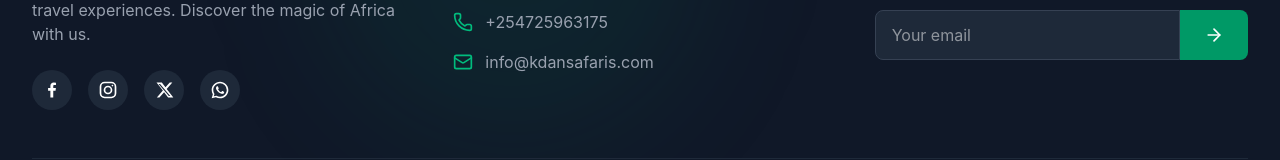
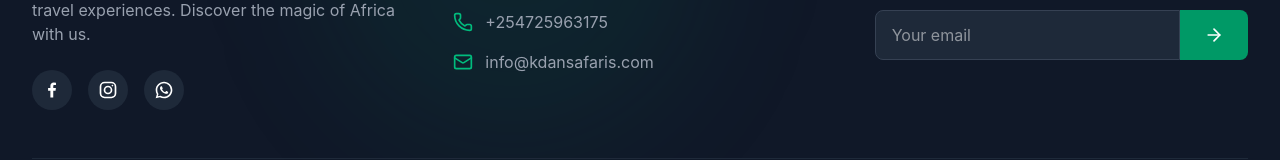
Before and after one commit to jermainethiga/KDanTours, a React (Vite) app: page / in a window 1280 px wide. Shown: the part 5848-6008 px from the top of the page. Built offline with nearby package versions, Linux system fonts and the light colour scheme.

Commit message:
links push

```diff
--- a/src/App.tsx
+++ b/src/App.tsx
@@ -31,12 +31,6 @@ const InstagramIcon = ({ className }: { className?: string }) => (
     <rect x="3" y="3" width="18" height="18" rx="5" />
     <circle cx="12" cy="12" r="4.2" />
     <circle cx="17.3" cy="6.7" r="1" fill="currentColor" stroke="none" />
-  </svg>
-);
-
-const TwitterIcon = ({ className }: { className?: string }) => (
-  <svg viewBox="0 0 24 24" fill="currentColor" className={className} aria-hidden="true">
-    <path d="M18.9 3h3.1l-6.77 7.73L23.2 21h-6.23l-4.88-6.38L6.5 21H3.4l7.24-8.27L3 3h6.38l4.4 5.83L18.9 3Zm-1.09 16.17h1.72L7.29 4.74H5.44l12.37 14.43Z" />
   </svg>
 );
 
@@ -1409,15 +1403,16 @@ function App() {
               </p>
               <div className="flex space-x-4">
                 {[
-                  { icon: FacebookIcon, label: 'Facebook' },
-                  { icon: InstagramIcon, label: 'Instagram' },
-                  { icon: TwitterIcon, label: 'Twitter' },
-                  { icon: WhatsappIcon, label: 'WhatsApp' }
-                ].map(({ icon: Icon, label }) => (
+                  { icon: FacebookIcon, label: 'Facebook', href: 'https://www.facebook.com/share/1DLNVnNnFw/' },
+                  { icon: InstagramIcon, label: 'Instagram', href: 'https://www.instagram.com/kirrokordan/?utm_source=qr&r=nametag' },
+                  { icon: WhatsappIcon, label: 'WhatsApp', href: 'https://wa.me/qr/TK3XDB3VXJOQO1' }
+                ].map(({ icon: Icon, label, href }) => (
                   <motion.a
                     key={label}
-                    href="#"
+                    href={href}
                     aria-label={label}
+                    target="_blank"
+                    rel="noreferrer"
                     whileHover={{ scale: 1.1, y: -2 }}
                     className="w-10 h-10 bg-gray-800 rounded-full flex items-center justify-center hover:bg-emerald-600 transition-colors"
                   >
```
